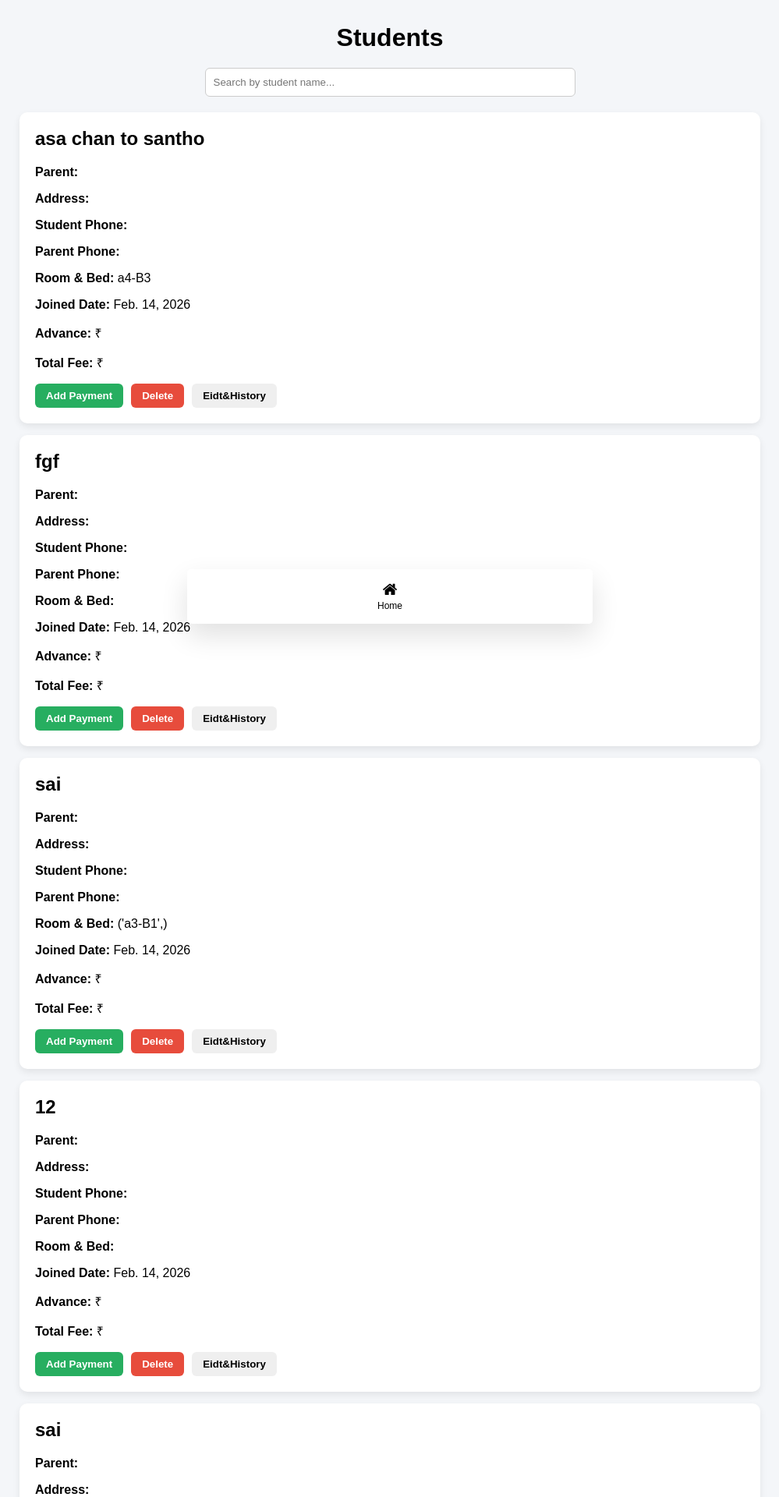
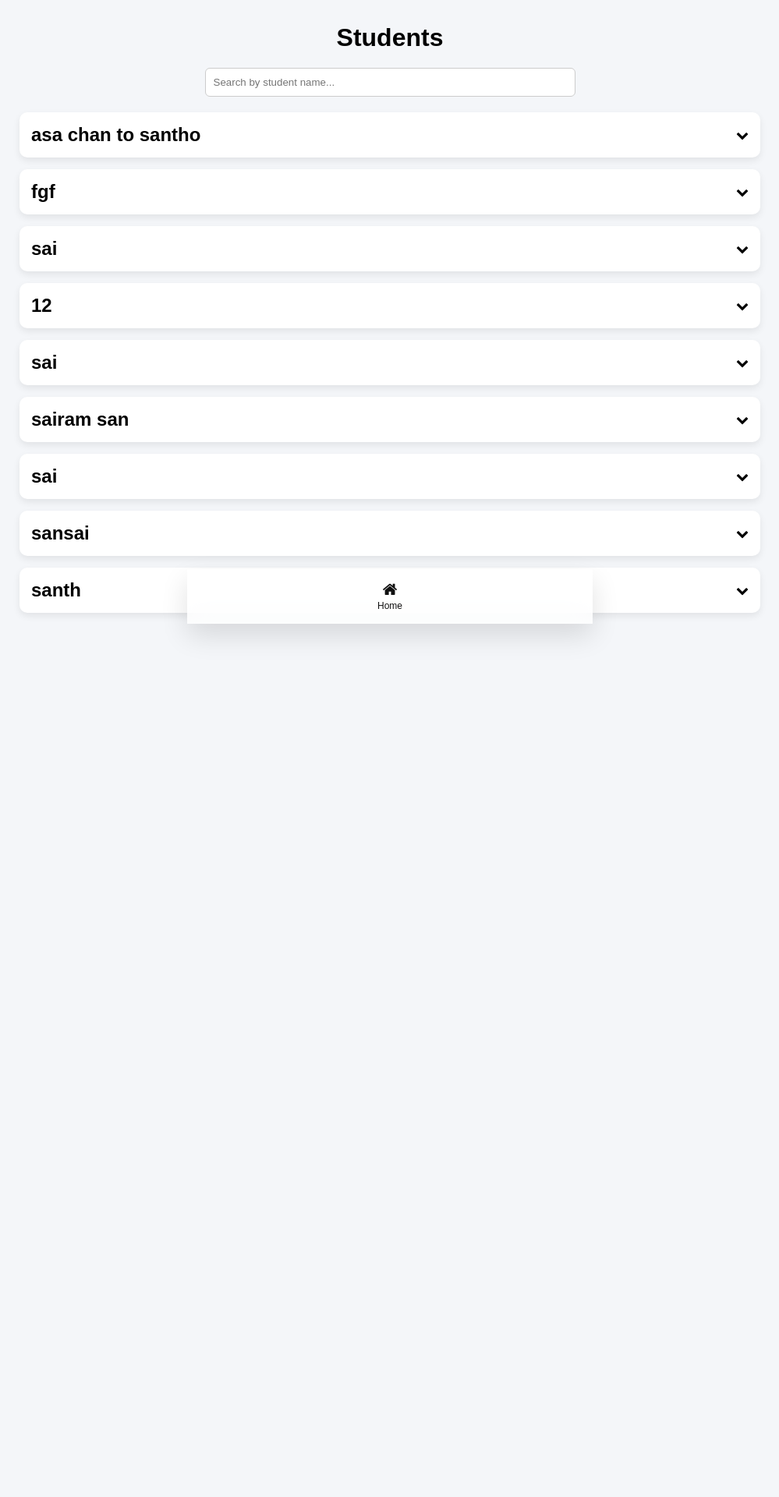
Before and after one commit to santhoshpulime/hostelwebb, a Django app: page /studentspage in a window 1280 px wide. Shown: the top 1920 px of the page at 78% size, without its empty margins (140-1139 px from the left). After the commit the page ends 819 px from the top, so only its background shows below. Run offline with Django 5.2, Linux system fonts and the light colour scheme; a user stored in the database is signed in; data comes from the database, SQL or seed files in the repository; some libraries are stand-ins or nearby versions.

Commit message:
Update studentspage.html

```diff
--- a/hostelweb/app/templates/studentspage.html
+++ b/hostelweb/app/templates/studentspage.html
@@ -1,262 +1,214 @@
 {% load static %}
-<html>
 <html>
 <head>
 <title>Students</title>
 <meta name="viewport" content="width=device-width, initial-scale=1">
+
 <script src="http://ajax.googleapis.com/ajax/libs/jquery/1.10.2/jquery.min.js"></script>
 <link rel="stylesheet" href="https://cdnjs.cloudflare.com/ajax/libs/font-awesome/4.7.0/css/font-awesome.min.css">
+
 <style>
-        body {
-            margin: 0;
-            font-family: Arial;
-            background: #f4f6f9;
+
+body{
+margin:0;
+font-family:Arial;
+background:#f4f6f9;
 }
 
-        .container {
-            width: 90%;
-            max-width: 950px;
-            margin: 30px auto;
+.container{
+width:90%;
+max-width:950px;
+margin:30px auto;
+padding-bottom:120px;
 }
 
-        .page-title {
-            text-align: center;
-            margin-bottom: 20px;
+.page-title{
+text-align:center;
+margin-bottom:20px;
 }
 
-        .search-box {
-            text-align: center;
-            margin-bottom: 20px;
+.search-box{
+text-align:center;
+margin-bottom:20px;
 }
 
-        .search-box input {
-            padding: 10px;
-            width: 50%;
-            border-radius: 6px;
-            border: 1px solid #ccc;
+.search-box input{
+padding:10px;
+width:50%;
+border-radius:6px;
+border:1px solid #ccc;
 }
 
-        .student-card {
-            background: white;
-            padding: 20px;
-            margin-bottom: 15px;
-            border-radius: 10px;
-            box-shadow: 0 4px 10px rgba(0,0,0,0.08);
+/* Student Card */
+
+.student-card{
+background:white;
+margin-bottom:15px;
+border-radius:10px;
+box-shadow:0 4px 10px rgba(0,0,0,0.08);
+padding:15px;
 }
 
-        .student-card h2 {
-            margin-top: 0;
+/* Header clickable */
+
+.student-header{
+display:flex;
+justify-content:space-between;
+align-items:center;
+cursor:pointer;
 }
 
-        .button-group {
-            margin-top: 15px;
-            display: flex;
-            gap: 10px;
+.student-name{
+margin:0;
 }
 
-        button, .edit-btn {
-            padding: 8px 14px;
-            border: none;
-            border-radius: 6px;
-            cursor: pointer;
-            font-weight: bold;
-            text-decoration: none;
+.arrow{
+transition:0.3s;
 }
 
-        .edit-btn {
-            background: #3498db;
-            color: white;
+/* Hidden details */
+
+.student-details{
+max-height:0;
+overflow:hidden;
+transition:max-height 0.4s ease;
 }
 
-        .payment-btn {
-            background: #27ae60;
-            color: white;
+.student-card.active .student-details{
+max-height:500px;
+margin-top:10px;
 }
 
-        .delete-btn {
-            background: #e74c3c;
-            color: white;
+.student-card.active .arrow{
+transform:rotate(180deg);
 }
 
-        button:hover, .edit-btn:hover {
-            opacity: 0.85;
+/* Buttons */
+
+.button-group{
+margin-top:15px;
+display:flex;
+gap:10px;
+}
+
+button{
+padding:8px 14px;
+border:none;
+border-radius:6px;
+cursor:pointer;
+font-weight:bold;
+}
+
+.payment-btn{
+background:#27ae60;
+color:white;
+}
+
+.delete-btn{
+background:#e74c3c;
+color:white;
+}
+
+button:hover{
+opacity:0.85;
 }
 
 /* Modal */
-        .modal {
-            display: none;
-            position: fixed;
-            top: 0;
-            left: 0;
-            width: 100%;
-            height: 100%;
-            background: rgba(0,0,0,0.5);
+
+.modal{
+display:none;
+position:fixed;
+top:0;
+left:0;
+width:100%;
+height:100%;
+background:rgba(0,0,0,0.5);
+z-index:1000;
 }
 
-        .modal-content {
-            background: white;
-            width: 320px;
-            margin: 120px auto;
-            padding: 20px;
-            border-radius: 10px;
-            text-align: center;
+.modal-content{
+background:white;
+width:320px;
+margin:120px auto;
+padding:20px;
+border-radius:10px;
+text-align:center;
 }
 
-        .modal-save {
-            background: #27ae60;
-            color: white;
+.modal-save{
+background:#27ae60;
+color:white;
 }
 
-        .modal-delete {
-            background: #e74c3c;
-            color: white;
-            padding: 8px 14px;
-            text-decoration: none;
-            display: inline-block;
+.modal-delete{
+background:#e74c3c;
+color:white;
+padding:8px 14px;
+text-decoration:none;
+display:inline-block;
 }
 
-        .modal-close {
-            background: gray;
-            color: white;
+.modal-close{
+background:gray;
+color:white;
+}
+
+/* Bottom Navigation */
+
+.bottom-nav{
+position:fixed;
+bottom:0;
+left:50%;
+transform:translateX(-50%);
+width:100%;
+max-width:520px;
+height:70px;
+display:flex;
+justify-content:space-around;
+align-items:center;
+background:rgba(255,255,255,0.75);
+backdrop-filter:blur(15px);
+box-shadow:0 15px 35px rgba(0,0,0,0.12);
+}
+
+.nav-item{
+text-decoration:none;
+color:#111;
+font-size:12px;
+display:flex;
+flex-direction:column;
+align-items:center;
+}
+
+.nav-item i{
+font-size:20px;
+margin-bottom:4px;
 }
 
 </style>
-<style>
-.modal {
-    display: none;
-    position: fixed;
-    z-index: 1000;
-    left: 0;
-    top: 0;
-    width: 100%;
-    height: 100%;
-    background: rgba(0,0,0,0.6);
-}
+</head>
 
-.modal-content {
-    background: white;
-    padding: 20px;
-    width: 400px;
-    margin: 10% auto;
-    border-radius: 8px;
-    position: relative;
-}
-
-.close-btn {
-    position: absolute;
-    right: 15px;
-    top: 10px;
-    font-size: 22px;
-    cursor: pointer;
-    color: red;
-}
-/* 🔻 Premium Professional Bottom Navigation */
-/* 🔻 Premium Glass Bottom Navigation */
-.bottom-nav {
-    position: fixed;
-    bottom: 0px;
-    left: 50%;
-    transform: translateX(-50%);
-    width: 100%;
-    max-width: 520px;
-    height: 70px;
-    display: flex;
-    justify-content: space-around;
-    align-items: center;
-    border-radius: 05px;
-
-    background: rgba(255, 255, 255, 0.75);
-    backdrop-filter: blur(15px);
-    -webkit-backdrop-filter: blur(15px);
-
-    box-shadow: 0 15px 35px rgba(0, 0, 0, 0.12);
-    z-index: 1000;
-    position: fixed;
-}
-
-/* Nav Items */
-.nav-item {
-    position: relative;
-    text-decoration: none;
-    color: #111;
-    font-size: 12px;
-    font-weight: 500;
-    display: flex;
-    flex-direction: column;
-    align-items: center;
-    transition: 0.3s ease;
-    z-index: 2;
-}
-
-/* Icons */
-.nav-item i {
-    font-size: 20px;
-    margin-bottom: 4px;
-    transition: 0.3s ease;
-}
-
-/* Hover */
-.nav-item:hover {
-    opacity: 0.6;
-}
-
-/* Active Style */
-.nav-item.active {
-    color: #000;
-}
-
-/* Animated Indicator */
-.nav-indicator {
-    position: absolute;
-    height: 45px;
-    background: rgba(0,0,0,0.08);
-    border-radius: 20px;
-    transition: 0.4s ease;
-    left: 25%;
-    transform: translateX(-50%);
-}
-
-/* Prevent content hiding */
-.container {
-    padding-bottom: 120px;
-}
-
-
-
-</style>
-
-</head>
 <body>
 
 <div class="container">
 
-
-<div class="bottom-nav">
-    <div class="nav-indicator"></div>
-
-    <a href="{% url 'home' %}" class="nav-item active">
-        <i class="fa fa-home"></i>
-        <span>Home</span>
-    </a>
-
-
-    </a>
-</div>
-
-
-
-
 <h1 class="page-title">Students</h1>
 
-    <!-- 🔍 Search -->
+<!-- Search -->
 <div class="search-box">
 <input type="text" id="searchInput" placeholder="Search by student name...">
 </div>
 
 {% for student in student_details %}
+
 <div class="student-card">
 
+<div class="student-header" onclick="toggleStudent(this)">
 <h2 class="student-name">{{ student.student_name }}</h2>
+<i class="fa fa-chevron-down arrow"></i>
+</div>
+
+<div class="student-details">
 
 <p><strong>Parent:</strong> {{ student.parent_name }}</p>
 <p><strong>Address:</strong> {{ student.address }}</p>
@@ -269,99 +221,148 @@
 
 <div class="button-group">
 
-            <!-- Edit -->
-
-            <!-- Add Payment -->
 <button onclick="openPaymentModal({{ student.id }})" class="payment-btn">
 Add Payment
 </button>
 
-            <!-- Delete -->
 <button onclick="openDeleteModal({{ student.id }})" class="delete-btn">
 Delete
 </button>
 
-    <a href="{% url 'edit_show_paidamount' student.id%}"> <button>Eidt&History</button></a>
+<a href="{% url 'edit_show_paidamount' student.id %}">
+<button>Edit & History</button>
+</a>
 
+</div>
 
 </div>
 </div>
+
 {% endfor %}
 
 </div>
 
+<!-- Payment Modal -->
 
-
-
-<!-- 🟢 Payment Modal -->
 <div id="paymentModal" class="modal">
 <div class="modal-content">
+
 <h2>Add Payment</h2>
-        <p>Total Paid: ₹<span id="totalPaid">0</span></p>
+
 <form method="POST" id="paymentForm">
 {% csrf_token %}
+
 <input type="number" name="amount" placeholder="Enter Amount">
 
-            <input type="number" id="student_id" name="student_id" >
+<input type="hidden" id="student_id" name="student_id">
 
 <br><br>
+
 <button type="submit" class="modal-save">Add</button>
 
 <button type="button" onclick="closeModal('paymentModal')" class="modal-close">Cancel</button>
+
 </form>
+
 </div>
 </div>
 
-<!-- 🔴 Delete Modal -->
+<!-- Delete Modal -->
+
 <div id="deleteModal" class="modal">
 <div class="modal-content">
+
 <h2>Delete Student?</h2>
 <p>This action cannot be undone.</p>
 
 <a id="deleteLink" class="modal-delete">Confirm Delete</a>
+
 <br><br>
+
 <button onclick="closeModal('deleteModal')" class="modal-close">Cancel</button>
+
 </div>
+</div>
+
+<!-- Bottom Navigation -->
+
+<div class="bottom-nav">
+
+<a href="{% url 'home' %}" class="nav-item">
+<i class="fa fa-home"></i>
+<span>Home</span>
+</a>
 
 </div>
 
 <script>
-    // 🔍 Search
-    document.getElementById("searchInput").addEventListener("keyup", function() {
-        let filter = this.value.toLowerCase();
-        let cards = document.getElementsByClassName("student-card");
 
-        for (let i = 0; i < cards.length; i++) {
-            let name = cards[i].querySelector(".student-name").innerText.toLowerCase();
-            cards[i].style.display = name.includes(filter) ? "" : "none";
+/* Expand Student Card */
+
+function toggleStudent(element){
+
+let card = element.parentElement;
+
+if(card.classList.contains("active")){
+card.classList.remove("active");
 }
+else{
+card.classList.add("active");
+}
+
+}
+
+/* Search */
+
+document.getElementById("searchInput").addEventListener("keyup", function(){
+
+let filter=this.value.toLowerCase();
+let cards=document.getElementsByClassName("student-card");
+
+for(let i=0;i<cards.length;i++){
+
+let name=cards[i].querySelector(".student-name").innerText.toLowerCase();
+
+cards[i].style.display=name.includes(filter)?"":"none";
+
+}
+
 });
 
-    // 🟢 Payment Modal
-    function openPaymentModal(studentId) {
-        let form = document.getElementById("paymentForm");
-           let student_id = document.getElementById("student_id");
-        student_id.value = studentId;
+/* Payment Modal */
 
-        form.action = "/amount_paid/" + studentId + "/";
-        document.getElementById("paymentModal").style.display = "block";
+function openPaymentModal(studentId){
+
+let form=document.getElementById("paymentForm");
+let student_id=document.getElementById("student_id");
+
+student_id.value=studentId;
+
+form.action="/amount_paid/"+studentId+"/";
+
+document.getElementById("paymentModal").style.display="block";
+
 }
 
-    // 🔴 Delete Modal
-    function openDeleteModal(studentId) {
-        let deleteLink = document.getElementById("deleteLink");
+/* Delete Modal */
 
-        deleteLink.href = "/delete_student/" + studentId + "/";
-        document.getElementById("deleteModal").style.display = "block";
+function openDeleteModal(studentId){
+
+let deleteLink=document.getElementById("deleteLink");
+
+deleteLink.href="/delete_student/"+studentId+"/";
+
+document.getElementById("deleteModal").style.display="block";
+
 }
 
-    function closeModal(id) {
-        document.getElementById(id).style.display = "none";
+function closeModal(id){
+
+document.getElementById(id).style.display="none";
+
 }
-
 
 </script>
 
-
 </body>
 </html>
```
Lines whose indentation alone changed are shown as unchanged.
